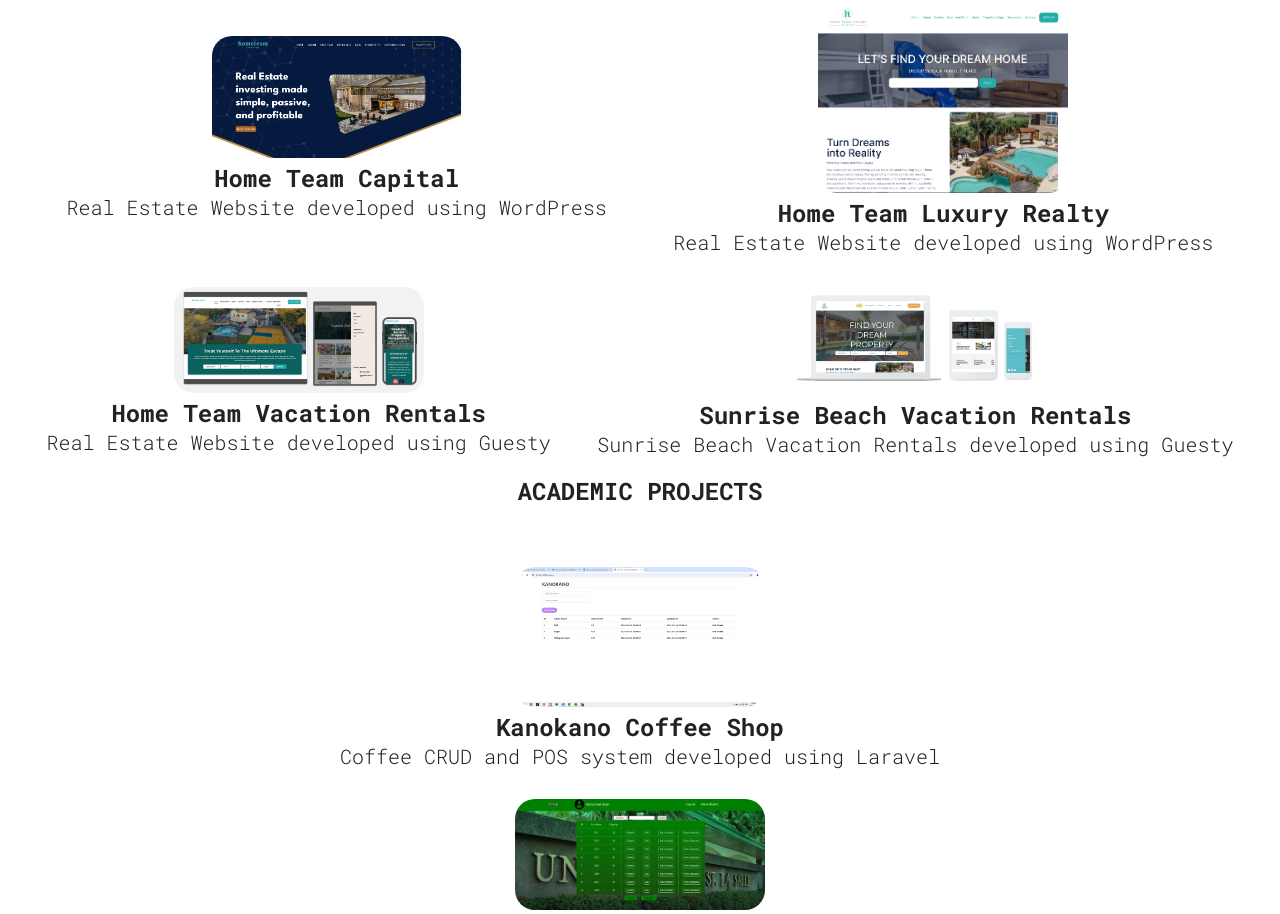
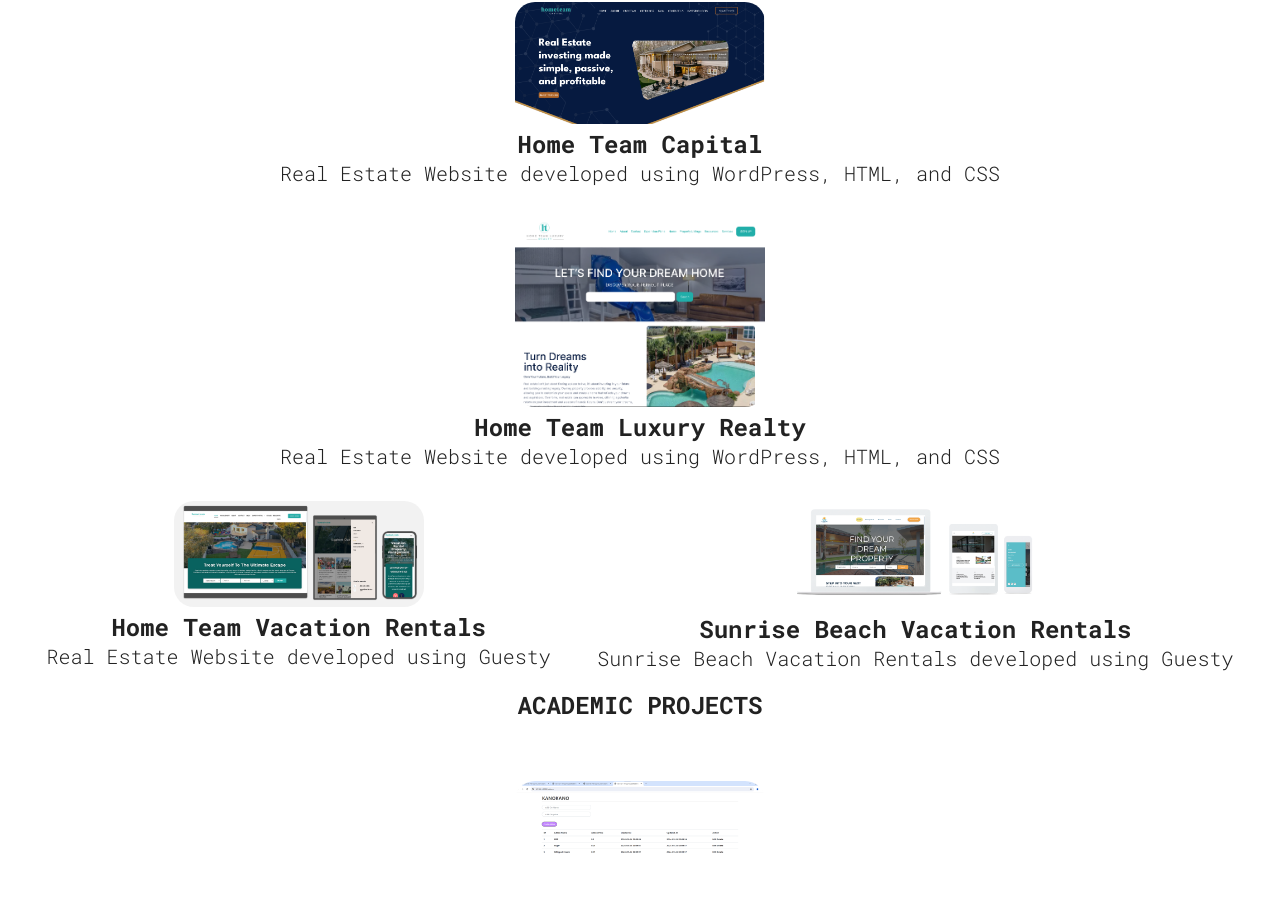
Before and after one commit to rdeniele/ron_react_portfolio, a React (Vite) app: page / in a window 1280 px wide. Shown: the part 1302-2216 px from the top of the page. Built offline with nearby package versions, Linux system fonts and the light colour scheme.

Commit message:
projects update

```diff
--- a/src/sections/Projects/Projects.jsx
+++ b/src/sections/Projects/Projects.jsx
@@ -38,14 +38,14 @@
             src={HTCImage}
             link="https://home-team-capital.com"
             h3="Home Team Capital"
-            p="Real Estate Website developed using WordPress"
+            p="Real Estate Website developed using WordPress, HTML, and CSS"
             />
 
             <ProjectCard
             src={HTLRImage}
             link="https://hometeamluxuryrealty.com"
             h3="Home Team Luxury Realty"
-            p="Real Estate Website developed using WordPress"
+            p="Real Estate Website developed using WordPress, HTML, and CSS"
             />
 
             <ProjectCard
```
